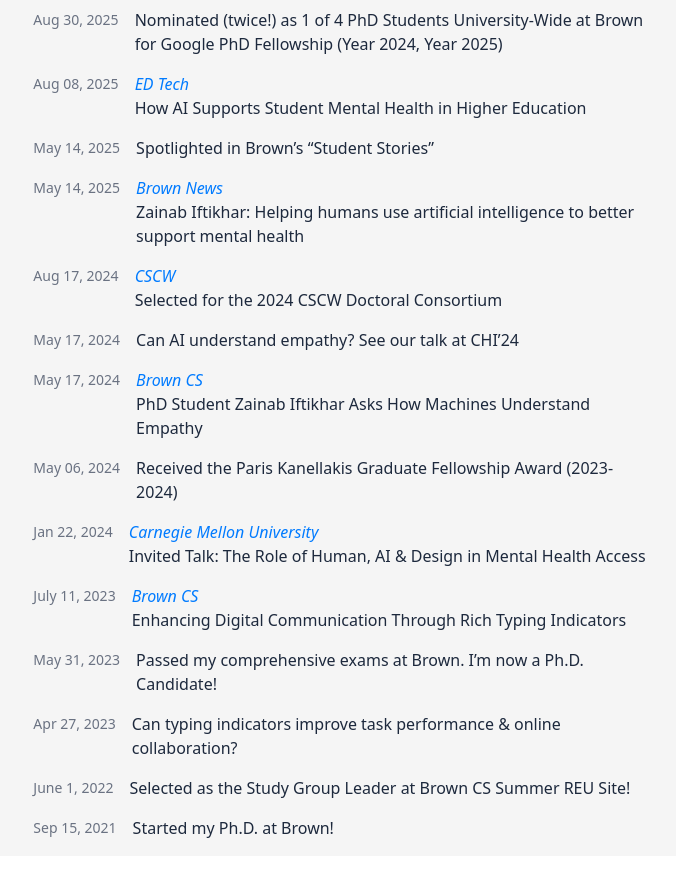
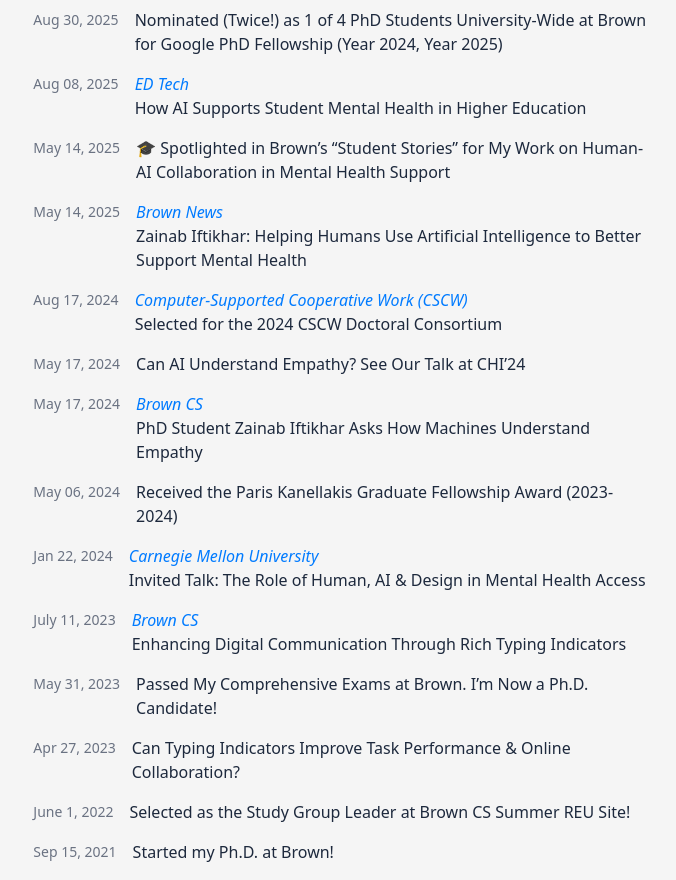
Before and after one commit to prettybuffy/web-vite-app, a React (Vite) app: page / in a window 1280 px wide. Shown: the part 620-1500 px from the top of the page, without its empty margins (468-1144 px from the left). Before the commit the page ends 1476 px from the top, so only its background shows below. Built offline with nearby package versions, Linux system fonts and the light colour scheme.

Commit message:
capitalise news

```diff
--- a/src/pages/News.jsx
+++ b/src/pages/News.jsx
@@ -2,7 +2,7 @@
 
 const news = [
  {
-    title: "Nominated (twice!) as 1 of 4 PhD Students University-Wide at Brown for Google PhD Fellowship (Year 2024, Year 2025)",
+    title: "Nominated (Twice!) as 1 of 4 PhD Students University-Wide at Brown for Google PhD Fellowship (Year 2024, Year 2025)",
     date: "Aug 30, 2025"
  },
  {
@@ -12,22 +12,22 @@
     date: "Aug 08, 2025"
  },
  {
-    title: "Spotlighted in Brown’s “Student Stories”",
+    title: "🎓 Spotlighted in Brown’s “Student Stories” for My Work on Human-AI Collaboration in Mental Health Support",
     date: "May 14, 2025"
   },
   {
-    title: "Zainab Iftikhar: Helping humans use artificial intelligence to better support mental health",
+    title: "Zainab Iftikhar: Helping Humans Use Artificial Intelligence to Better Support Mental Health",
     publisher: "Brown News",
     link: "https://www.brown.edu/news/2025-05-14/iftikhar",
     date: "May 14, 2025"
   },
   {
     title: "Selected for the 2024 CSCW Doctoral Consortium", //(San José, Costa Rica)
-    publisher: "CSCW",
+    publisher: "Computer-Supported Cooperative Work (CSCW)",
     date: "Aug 17, 2024"
   },
  {
-    title: "Can AI understand empathy? See our talk at CHI’24", //(Hawaii, USA)
+    title: "Can AI Understand Empathy? See Our Talk at CHI’24", //(Hawaii, USA)
     link: "https://www.youtube.com/watch?v=9NX7uDciJe8",
     date: "May 17, 2024"
   },
@@ -54,11 +54,11 @@
     date: "July 11, 2023"
   },
   {
-    title: "Passed my comprehensive exams at Brown. I’m now a Ph.D. Candidate!",
+    title: "Passed My Comprehensive Exams at Brown. I’m Now a Ph.D. Candidate!",
     date: "May 31, 2023"
   },
   {
-    title: "Can typing indicators improve task performance & online collaboration?",// See my talk at CHI’23 (Hamburg, Germany)",
+    title: "Can Typing Indicators Improve Task Performance & Online Collaboration?",// See my talk at CHI’23 (Hamburg, Germany)",
     link: "https://www.youtube.com/watch?v=SQ4VQey6zcI",
     date: "Apr 27, 2023"
   },
```
